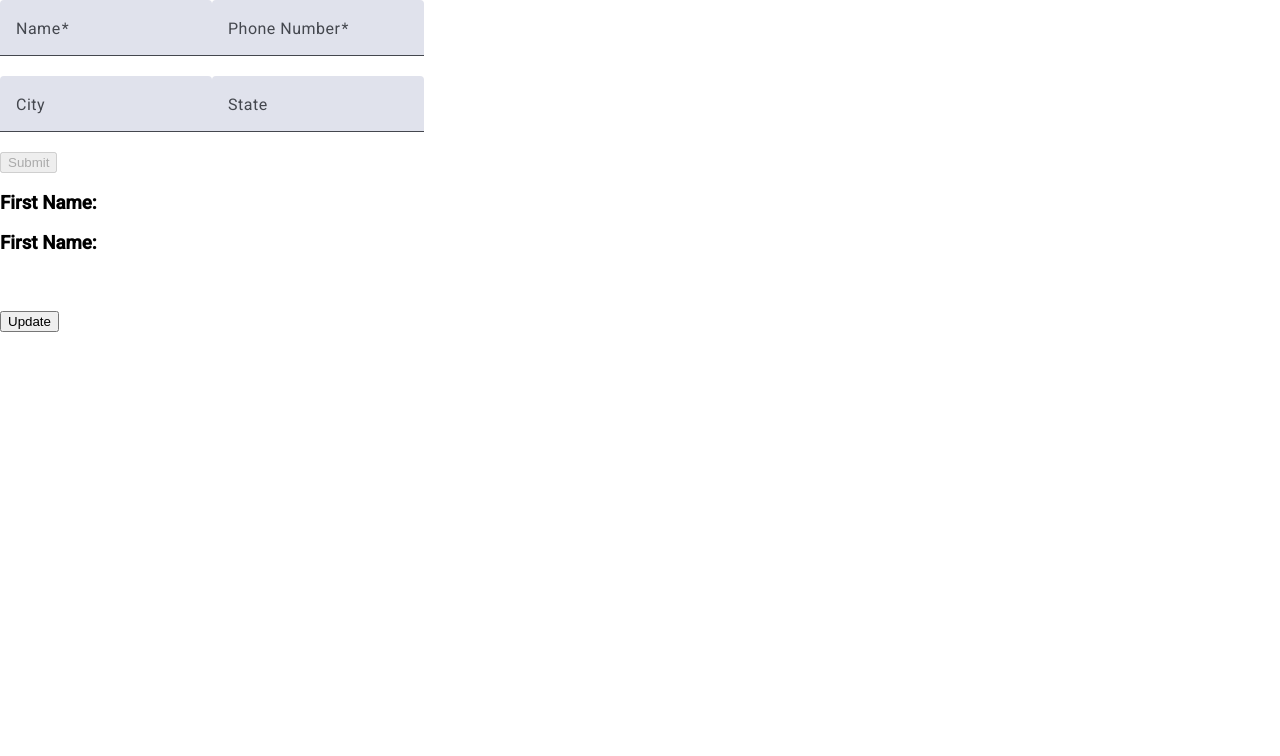
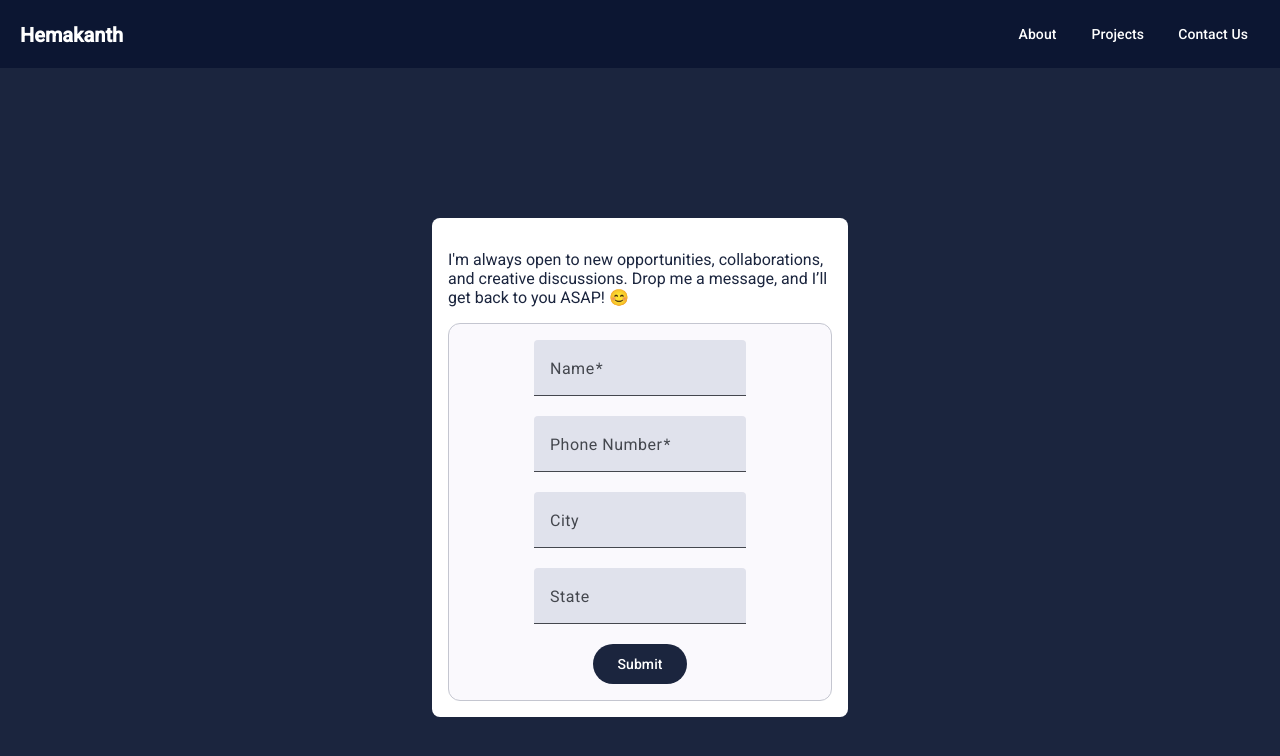
Before and after one commit to viswamac/Portfolio, an Angular app in the folder Portfolio_FE/: page /contact-us in a window 1280 px wide. Shown: the top 756 px of the page. Built offline with nearby package versions, Linux system fonts and the light colour scheme.

Commit message:
Added css for the contact-us page.

```diff
--- a/Portfolio_FE/src/app/app.component.ts
+++ b/Portfolio_FE/src/app/app.component.ts
@@ -1,6 +1,5 @@
 import { Component } from '@angular/core';
 import { RouterOutlet } from '@angular/router';
-import { HeaderComponent } from './header/header.component';
 
 @Component({
   selector: 'app-root',
--- a/Portfolio_FE/src/app/app.routes.ts
+++ b/Portfolio_FE/src/app/app.routes.ts
@@ -3,10 +3,13 @@ import { AboutComponent } from './about/about.component';
 import { HeaderComponent } from './header/header.component';
 import { ProjectsComponent } from './projects/projects.component';
 import { ContactUsComponent } from './contact-us/contact-us.component';
+import { NotFoundComponent } from './components/not-found/not-found.component';
 
 export const routes: Routes = [
     { path: '', component: HeaderComponent },
     { path: 'about', component: AboutComponent },
     { path: 'projects', component: ProjectsComponent },
-    { path: 'contact-us', component: ContactUsComponent }
+    { path: 'contact-us', component: ContactUsComponent },
+    {path: '**', component: NotFoundComponent} // Redirect to home for any unknown routes
+    //{ path: '**', redirectTo: '' } // Redirect to home for any unknown routes
 ];
--- /dev/null
+++ b/Portfolio_FE/src/app/components/not-found/not-found.component.html
@@ -0,0 +1 @@
+<p>not-found works!</p>
--- a/Portfolio_FE/src/app/contact-us/contact-us.component.css
+++ b/Portfolio_FE/src/app/contact-us/contact-us.component.css
@@ -0,0 +1,21 @@
+
+.contact-us-main {
+    background-color: #1b253e !important;
+    min-height: 100vh;
+    display: flex; /* Enables flexbox */
+    justify-content: center; /* Centers card horizontally */
+    align-items: center; /* Centers card vertically */
+}
+
+.card {
+    width: 30%;
+    padding: 16px;
+    text-align: center;
+    background-color: white; /* Ensure background color is visible */
+    border-radius: 8px; /* Optional: Rounded corners */
+}
+
+.btn{
+    background-color: #1b253e !important;
+    color: white !important;
+}
--- a/Portfolio_FE/src/app/contact-us/contact-us.component.html
+++ b/Portfolio_FE/src/app/contact-us/contact-us.component.html
@@ -1,9 +1,17 @@
+<div>
+  <app-header></app-header>
+</div>
+<div class="contact-us-main">
+  <div class="card">
+    <p style="color:#1b253e; text-align:left;">I'm always open to new opportunities, collaborations, and creative discussions.
+      Drop me a message, and I’ll get back to you ASAP! 😊</p>
+    <mat-card appearance="outlined">
+      <mat-card-content>
           <form [formGroup]="myForm" (ngSubmit)="onSubmit()">
-    <mat-form-field>
+            <mat-form-field >
                 <mat-label >Name</mat-label>
                 <input matInput formControlName="name">
 
-        <!-- Name Validations. -->
                 <div *ngIf="myForm.controls['name'].touched">
                   <span *ngIf="myForm.controls['name'].errors?.['required']" class="error">
                   Name is required.
@@ -30,15 +38,20 @@
                 </mat-form-field>
               </div>
 
-      <button mat-raised-button color="primary" type="submit" [disabled]="myForm.invalid">
+              <button class="btn" mat-raised-button type="submit" [disabled]="myForm.invalid">
                 Submit
               </button>
         </form>
+      </mat-card-content>
+    </mat-card>
+  </div>
+</div>
 
-<h3>First Name: {{ myForm.value.name }}</h3>
+
+<!-- <h3>First Name: {{ myForm.value.name }}</h3>
 <h3>First Name: {{ myForm.value.phoneNumber }}</h3>
 <br>
 <br>
 <div>
   <button mat-raised-button color="primary" (click)="update()"> Update</button>
-</div>
+</div> -->
--- a/Portfolio_FE/src/app/contact-us/contact-us.component.ts
+++ b/Portfolio_FE/src/app/contact-us/contact-us.component.ts
@@ -4,10 +4,19 @@ import {MatFormFieldModule} from '@angular/material/form-field';
 import { FormGroup,FormBuilder,ReactiveFormsModule, Validators } from '@angular/forms';
 import { CommonModule } from '@angular/common';
 import { HeaderComponent } from '../header/header.component';
+import {MatCardModule} from '@angular/material/card';
+import { MatButtonModule } from '@angular/material/button';
 
 @Component({
   selector: 'app-contact-us',
-  imports: [MatFormFieldModule, MatInputModule, ReactiveFormsModule, CommonModule],
+  imports: [
+    MatFormFieldModule,
+    MatInputModule,
+    ReactiveFormsModule,
+    CommonModule,
+    HeaderComponent,
+    MatCardModule,
+  MatButtonModule],
   templateUrl: './contact-us.component.html',
   styleUrl: './contact-us.component.css'
 })
--- a/Portfolio_FE/src/app/projects/projects.component.html
+++ b/Portfolio_FE/src/app/projects/projects.component.html
@@ -1,15 +1,15 @@
 <app-header></app-header>
 <div class="project-main">
     <div class = "row">
-        @for (item of this.projectData; track item.id) {
+        @for (item of this.projectData; track item?.id) {
             <mat-card class="example-card" appearance="outlined">
                 <mat-card-header>
-                    <mat-card-title style="color: yellow;">{{ item.title }}</mat-card-title>
+                    <mat-card-title style="color: yellow;">{{ item?.title }}</mat-card-title>
                 </mat-card-header>
 
                 <mat-card-content>
                     <p style="color: white;">
-                        {{ item.description }}
+                        {{ item?.description }}
                     </p>
                 </mat-card-content>
 
```
Also changed, not shown: Portfolio_FE/src/app/components/not-found/not-found.component.ts (added, +11 -0 lines), Portfolio_FE/src/app/components/not-found/not-found.component.css (added), 12 other files (tests, documents, lock files or other folders). Lines whose indentation alone changed are shown as unchanged.
